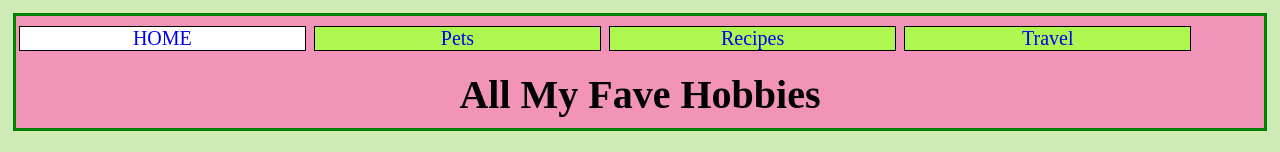
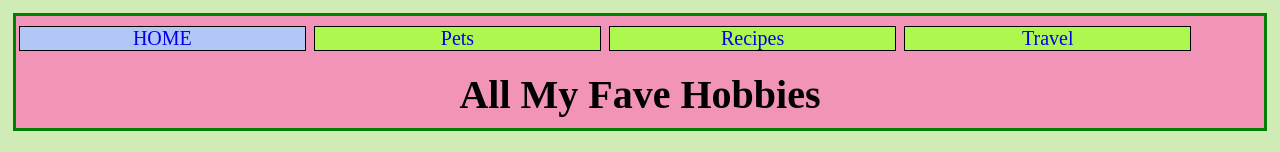
Before and after one commit to sklocins/ccp_mobile_w24, a plain HTML site: page index.html in a window 1280 px wide. Shown: the top 152 px of the page. Drawn offline with Linux system fonts and the light colour scheme.

Commit message:
button color

```diff
--- a/css/style.css
+++ b/css/style.css
@@ -27,7 +27,7 @@ a{
 }
 
 .active{
-	background: white;
+	background: #b3c7f7;
     text-transform: uppercase;
 	text-align: center;
 }
```
